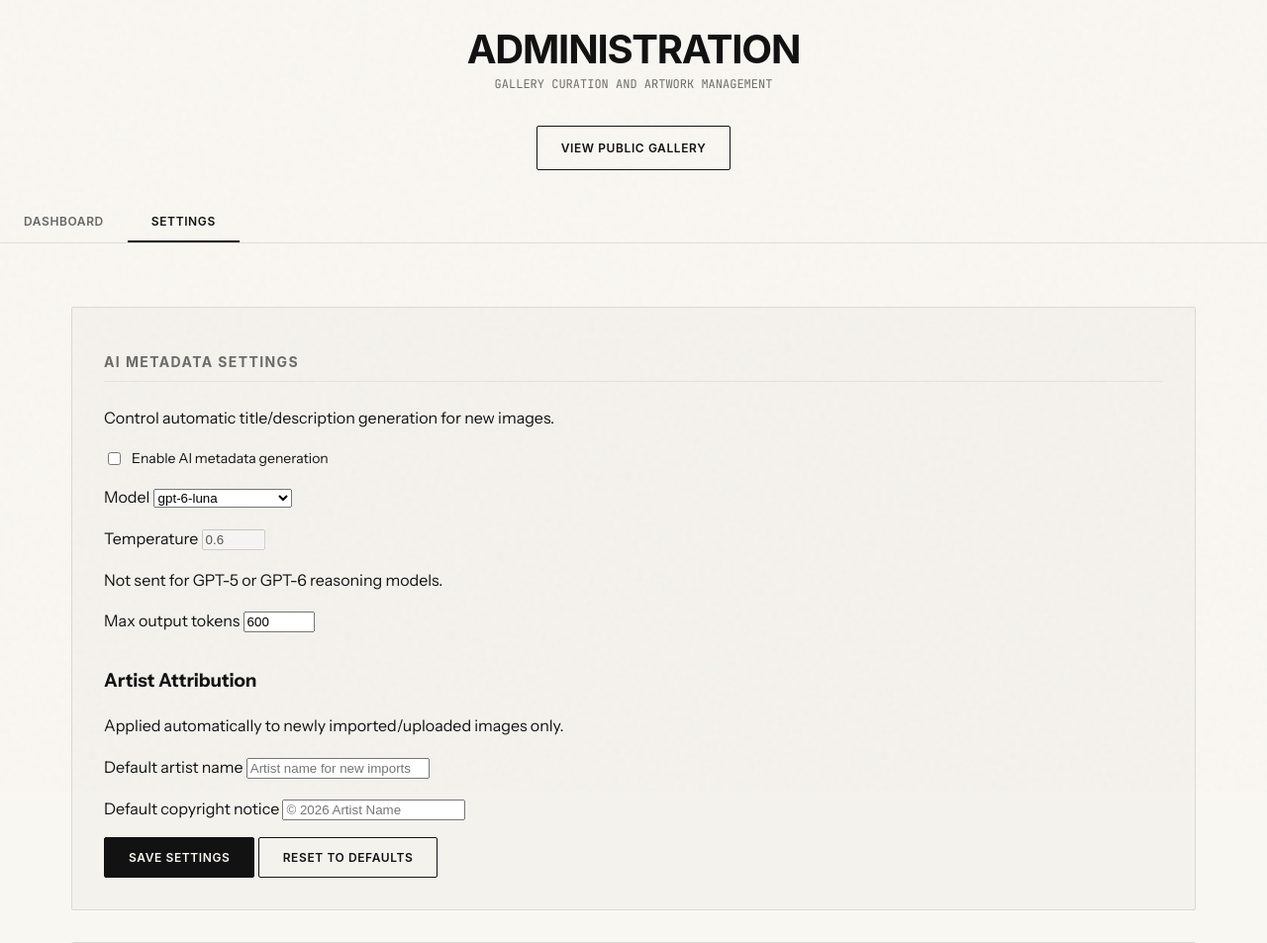
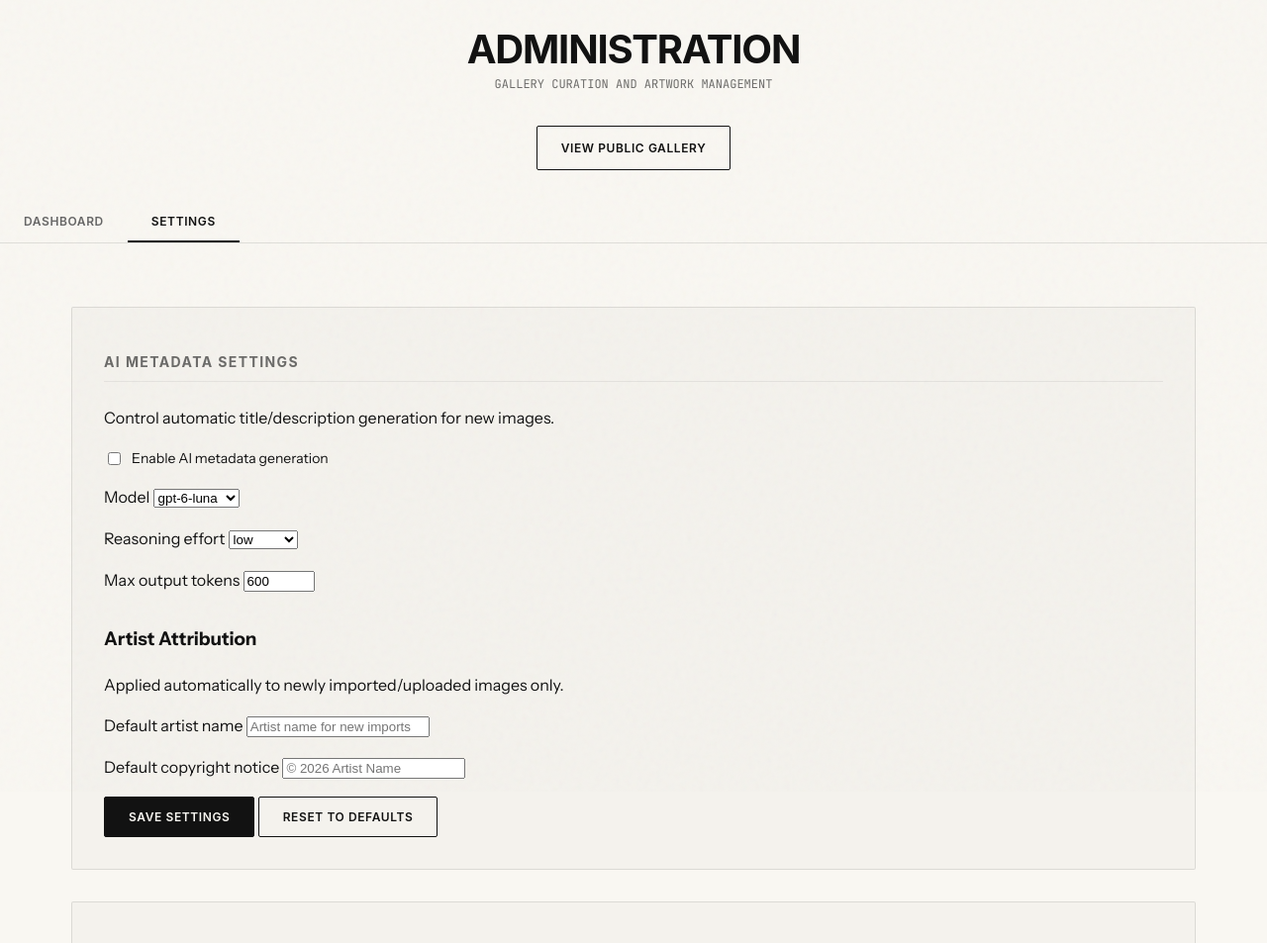
Before and after one commit to adamtasteslikegood/ArtazzenDotCom, a FastAPI app: template templates/reviewAddedFiles.html in a window 1280 px wide, after a click on "SETTINGS". Shown: the top 953 px of the page at 99% size. Run offline with FastAPI, Linux system fonts and the light colour scheme; the template is opened without the code that fills it, so the values that code supplies are empty; some web fonts are replaced.

Commit message:
feat(ai): GPT-6-only model list and reasoning effort setting
- Admin model list is gpt-6.1-sol, gpt-6-luna (default), gpt-6-astra
- Reasoning effort (none/minimal/low/medium/high, default low) replaces the
  temperature control and is sent as reasoning.effort to GPT-5/GPT-6 models
- Efforts a model rejects are disabled in the form and coerced to low on
  the server (none on gpt-6-astra; none and minimal on gpt-6.1-sol)
- /admin/config still returns temperature for the iOS client

Co-Authored-By: Claude Opus 5.5 <noreply@anthropic.com>
Claude-Session: https://claude.ai/code/session_01Ju2KyhhsYAySS4a6Ng2zkk

```diff
--- a/ai_config.json
+++ b/ai_config.json
@@ -1,6 +1,6 @@
 {
   "enabled": true,
   "model": "gpt-6-luna",
-  "temperature": 0.6,
+  "reasoning_effort": "low",
   "max_output_tokens": 624
 }
--- a/app/routes_admin.py
+++ b/app/routes_admin.py
@@ -260,6 +260,10 @@ async def update_admin_config(
             cfg["default_artist"] = ai["default_artist"].strip()
         if "default_copyright" in ai and isinstance(ai["default_copyright"], str):
             cfg["default_copyright"] = ai["default_copyright"].strip()
+        # Re-check against the model chosen in this same request.
+        cfg["reasoning_effort"] = config._coerce_reasoning_effort(
+            ai.get("reasoning_effort", cfg["reasoning_effort"]), cfg["model"]
+        )
     config.runtime_ai_config = cfg
     config._save_ai_config(cfg)
     return JSONResponse({"ai": cfg, "message": "Configuration updated and saved"})
--- a/templates/reviewAddedFiles.html
+++ b/templates/reviewAddedFiles.html
@@ -138,21 +138,20 @@
                     <div class="form-row">
                         <label for="ai-model">Model</label>
                         <select id="ai-model">
-                            <option value="gpt-6-luna">gpt-6-luna</option>
-                            <option value="gpt-6.1-sol">gpt-6.1-sol</option>
-                            <option value="gpt-5.6-luna">gpt-5.6-luna</option>
-                            <option value="gpt-5.6-terra">gpt-5.6-terra</option>
-                            <option value="gpt-5.4-mini">gpt-5.4-mini</option>
-                            <option value="gpt-5.4-nano">gpt-5.4-nano</option>
-                            <option value="gpt-5-mini">gpt-5-mini</option>
-                            <option value="gpt-5-nano">gpt-5-nano</option>
-                            <option value="gpt-4o-mini">gpt-4o-mini (legacy)</option>
+                            <option value="gpt-6.1-sol" data-unsupported-efforts="none minimal">gpt-6.1-sol</option>
+                            <option value="gpt-6-luna" selected>gpt-6-luna</option>
+                            <option value="gpt-6-astra" data-unsupported-efforts="none">gpt-6-astra</option>
                         </select>
                     </div>
                     <div class="form-row">
-                        <label for="ai-temp">Temperature</label>
-                        <input type="number" id="ai-temp" min="0" max="2" step="0.1" value="0.6" aria-describedby="ai-temp-help">
-                        <p id="ai-temp-help" class="panel-description">Sent only for models that support temperature.</p>
+                        <label for="ai-effort">Reasoning effort</label>
+                        <select id="ai-effort">
+                            <option value="none">none</option>
+                            <option value="minimal">minimal</option>
+                            <option value="low" selected>low</option>
+                            <option value="medium">medium</option>
+                            <option value="high">high</option>
+                        </select>
                     </div>
                     <div class="form-row">
                         <label for="ai-tokens">Max output tokens</label>
@@ -281,8 +280,15 @@
     const aiForm = document.getElementById('ai-config-form');
     const aiEnabled = document.getElementById('ai-enabled');
     const aiModel = document.getElementById('ai-model');
-    const aiTemp = document.getElementById('ai-temp');
-    const aiTempHelp = document.getElementById('ai-temp-help');
+    const aiEffort = document.getElementById('ai-effort');
+
+    // Grey out efforts the selected model rejects; fall back to 'low'.
+    function syncEffortOptions() {
+        const unsupported = (aiModel.selectedOptions[0]?.dataset.unsupportedEfforts || '').split(' ');
+        for (const option of aiEffort.options) option.disabled = unsupported.includes(option.value);
+        if (aiEffort.selectedOptions[0]?.disabled) aiEffort.value = 'low';
+    }
+    aiModel?.addEventListener('change', syncEffortOptions);
     const aiTokens = document.getElementById('ai-tokens');
     const selectAllBtn = document.getElementById('select-all');
     const regenBtn = document.getElementById('regen-selected');
@@ -465,16 +471,6 @@
         }
     });
 
-    function updateTemperatureControl() {
-        const ignored = aiModel.value.startsWith('gpt-5') || aiModel.value.startsWith('gpt-6');
-        aiTemp.disabled = ignored;
-        if (aiTempHelp) {
-            aiTempHelp.textContent = ignored
-                ? 'Not sent for GPT-5 or GPT-6 reasoning models.'
-                : 'Sent only for models that support temperature.';
-        }
-    }
-
     async function loadConfig() {
         try {
             const res = await fetch(`${ROOT}/admin/config`);
@@ -482,11 +478,11 @@
             const cfg = data.ai || {};
             if (typeof cfg.enabled === 'boolean') aiEnabled.checked = cfg.enabled;
             if (typeof cfg.model === 'string') aiModel.value = cfg.model;
-            if (typeof cfg.temperature === 'number') aiTemp.value = cfg.temperature;
+            if (typeof cfg.reasoning_effort === 'string') aiEffort.value = cfg.reasoning_effort;
+            syncEffortOptions();
             if (typeof cfg.max_output_tokens === 'number') aiTokens.value = cfg.max_output_tokens;
             if (typeof cfg.default_artist === 'string' && defaultArtist) defaultArtist.value = cfg.default_artist;
             if (typeof cfg.default_copyright === 'string' && defaultCopyright) defaultCopyright.value = cfg.default_copyright;
-            updateTemperatureControl();
         } catch (e) {
             console.error(e);
         }
@@ -498,7 +494,7 @@
             ai: {
                 enabled: !!aiEnabled.checked,
                 model: aiModel.value,
-                temperature: parseFloat(aiTemp.value),
+                reasoning_effort: aiEffort.value,
                 max_output_tokens: parseInt(aiTokens.value, 10),
                 default_artist: defaultArtist?.value || '',
                 default_copyright: defaultCopyright?.value || ''
@@ -684,7 +680,6 @@
     });
 
     aiForm?.addEventListener('submit', saveConfig);
-    aiModel?.addEventListener('change', updateTemperatureControl);
     selectAllBtn?.addEventListener('click', () => {
         const boxes = document.querySelectorAll('.admin-card[data-section="pending"] .item-select');
         const allChecked = Array.from(boxes).every(cb => cb.checked);
@@ -722,7 +717,6 @@
         catch (err) { console.error(err); }
     }, 15000);
 
-    updateTemperatureControl();
     loadConfig();
 
     // Dark mode toggle
```
Also changed, not shown: app/ai_metadata.py (+5 -2 lines), app/config.py (+26 -0 lines), tests/test_main.py (+40 -0 lines), CHANGELOG.md.
